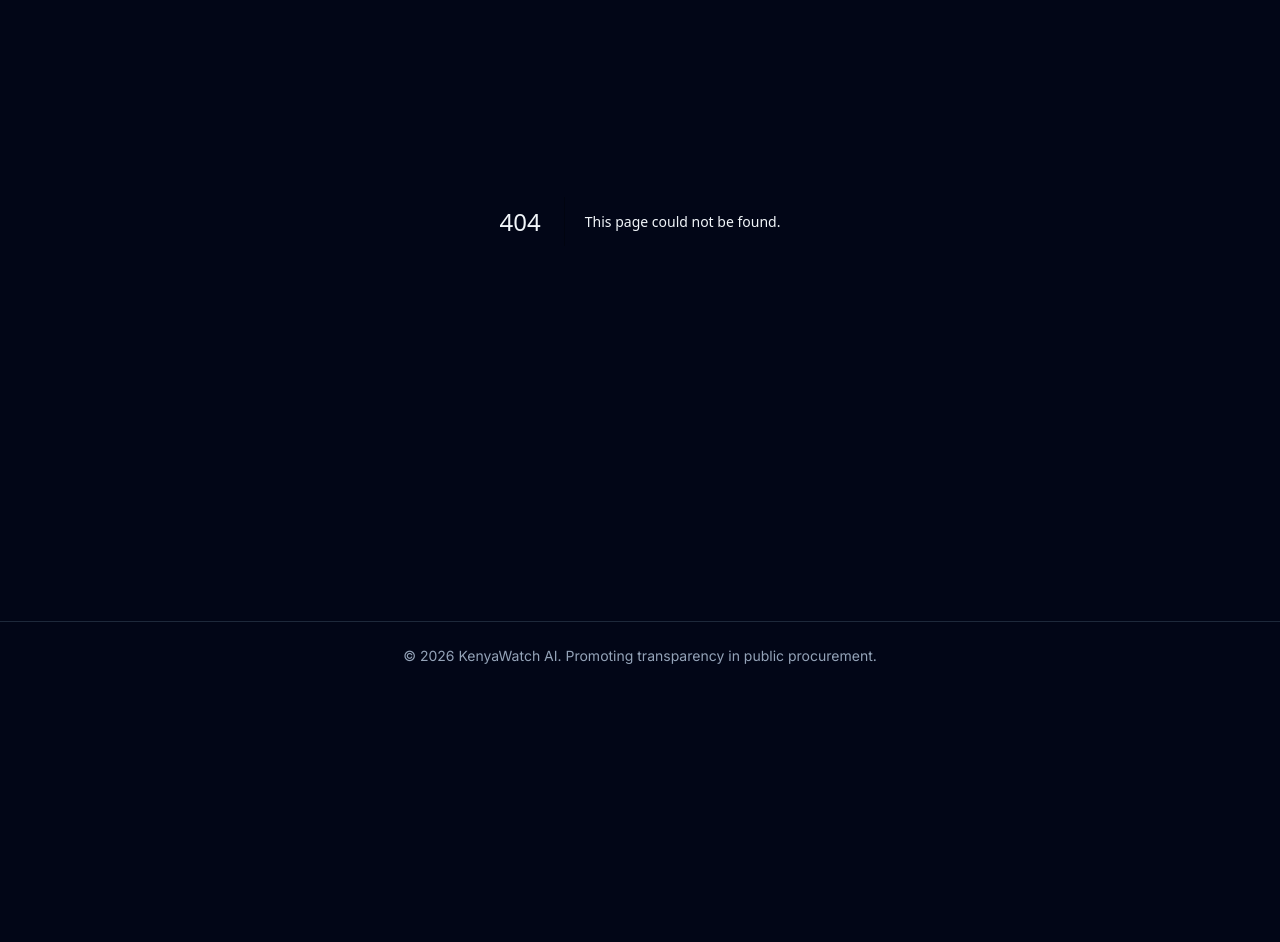
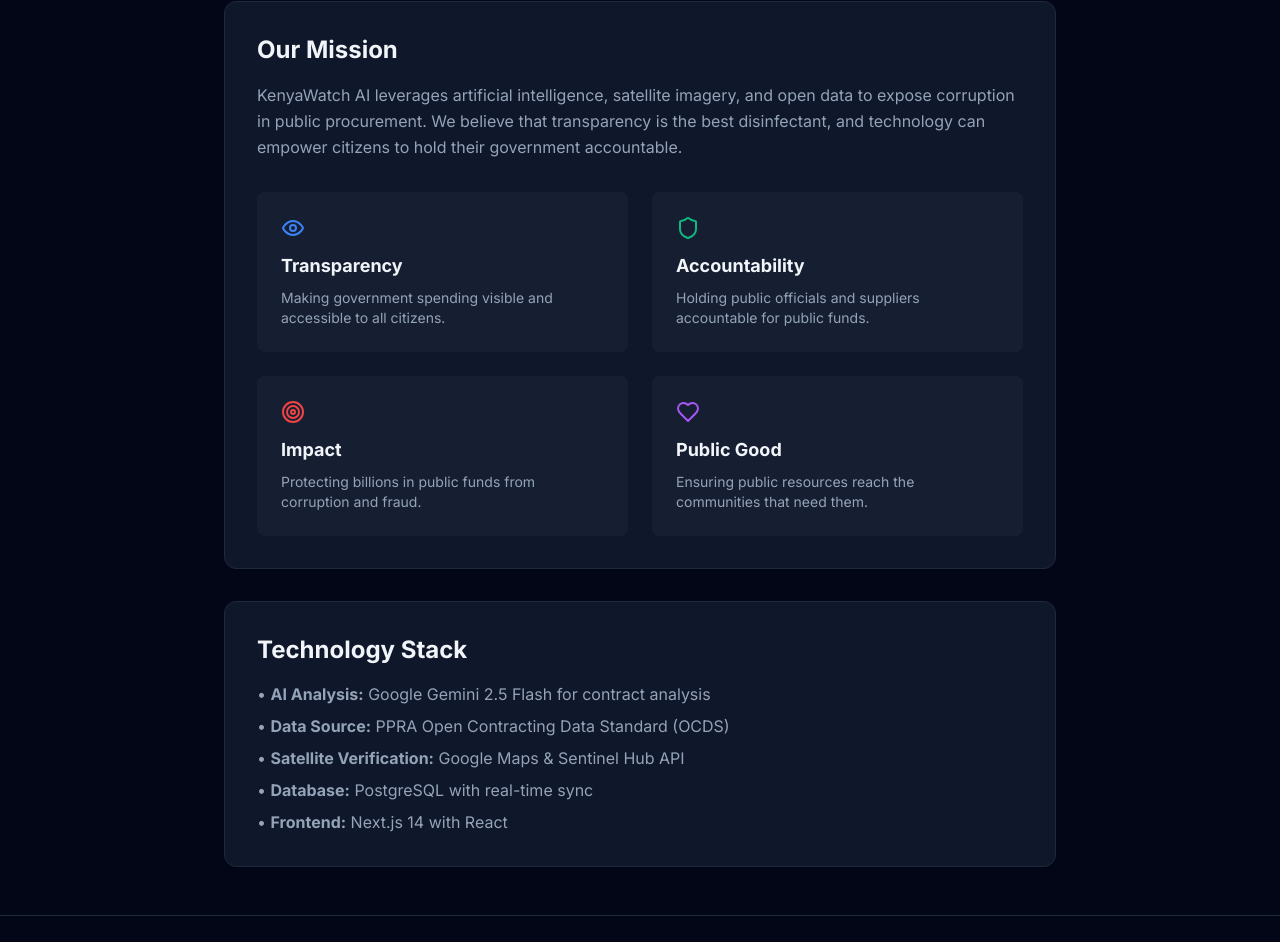
Before and after one commit to monicahmoh4-svg/Kenya-watch-final, a Next.js app in the folder frontend/: page /about in a window 1280 px wide. Before the commit this address had no page. Shown: the part 280-1222 px from the top of the page. Before the commit the page ends 970 px from the top, so only its background shows below. Built offline with nearby package versions, Linux system fonts and the light colour scheme.

Commit message:
Create page.tsx

```diff
--- /dev/null
+++ b/frontend/app/about/page.tsx
@@ -0,0 +1,68 @@
+'use client';
+import { Shield, Target, Eye, Heart } from 'lucide-react';
+
+export default function AboutPage() {
+  return (
+    <div className="max-w-4xl mx-auto px-4 sm:px-6 lg:px-8 py-12">
+      <div className="text-center mb-12">
+        <h1 className="text-4xl font-bold mb-4">About KenyaWatch AI</h1>
+        <p className="text-xl text-slate-600 dark:text-slate-400">
+          Fighting corruption through technology and transparency.
+        </p>
+      </div>
+
+      <div className="glass-card p-8 rounded-xl mb-8">
+        <h2 className="text-2xl font-bold mb-4">Our Mission</h2>
+        <p className="text-slate-600 dark:text-slate-400 leading-relaxed mb-6">
+          KenyaWatch AI leverages artificial intelligence, satellite imagery, and open data to expose corruption
+          in public procurement. We believe that transparency is the best disinfectant, and technology can empower
+          citizens to hold their government accountable.
+        </p>
+
+        <div className="grid grid-cols-1 md:grid-cols-2 gap-6 mt-8">
+          <ValueCard
+            icon={<Eye className="w-6 h-6 text-blue-500" />}
+            title="Transparency"
+            description="Making government spending visible and accessible to all citizens."
+          />
+          <ValueCard
+            icon={<Shield className="w-6 h-6 text-emerald-500" />}
+            title="Accountability"
+            description="Holding public officials and suppliers accountable for public funds."
+          />
+          <ValueCard
+            icon={<Target className="w-6 h-6 text-red-500" />}
+            title="Impact"
+            description="Protecting billions in public funds from corruption and fraud."
+          />
+          <ValueCard
+            icon={<Heart className="w-6 h-6 text-purple-500" />}
+            title="Public Good"
+            description="Ensuring public resources reach the communities that need them."
+          />
+        </div>
+      </div>
+
+      <div className="glass-card p-8 rounded-xl">
+        <h2 className="text-2xl font-bold mb-4">Technology Stack</h2>
+        <ul className="space-y-2 text-slate-600 dark:text-slate-400">
+          <li>• <strong>AI Analysis:</strong> Google Gemini 2.5 Flash for contract analysis</li>
+          <li>• <strong>Data Source:</strong> PPRA Open Contracting Data Standard (OCDS)</li>
+          <li>• <strong>Satellite Verification:</strong> Google Maps & Sentinel Hub API</li>
+          <li>• <strong>Database:</strong> PostgreSQL with real-time sync</li>
+          <li>• <strong>Frontend:</strong> Next.js 14 with React</li>
+        </ul>
+      </div>
+    </div>
+  );
+}
+
+function ValueCard({ icon, title, description }: any) {
+  return (
+    <div className="p-6 bg-slate-50 dark:bg-slate-800/50 rounded-lg">
+      <div className="mb-3">{icon}</div>
+      <h3 className="font-bold text-lg mb-2">{title}</h3>
+      <p className="text-sm text-slate-600 dark:text-slate-400">{description}</p>
+    </div>
+  );
+}
```
